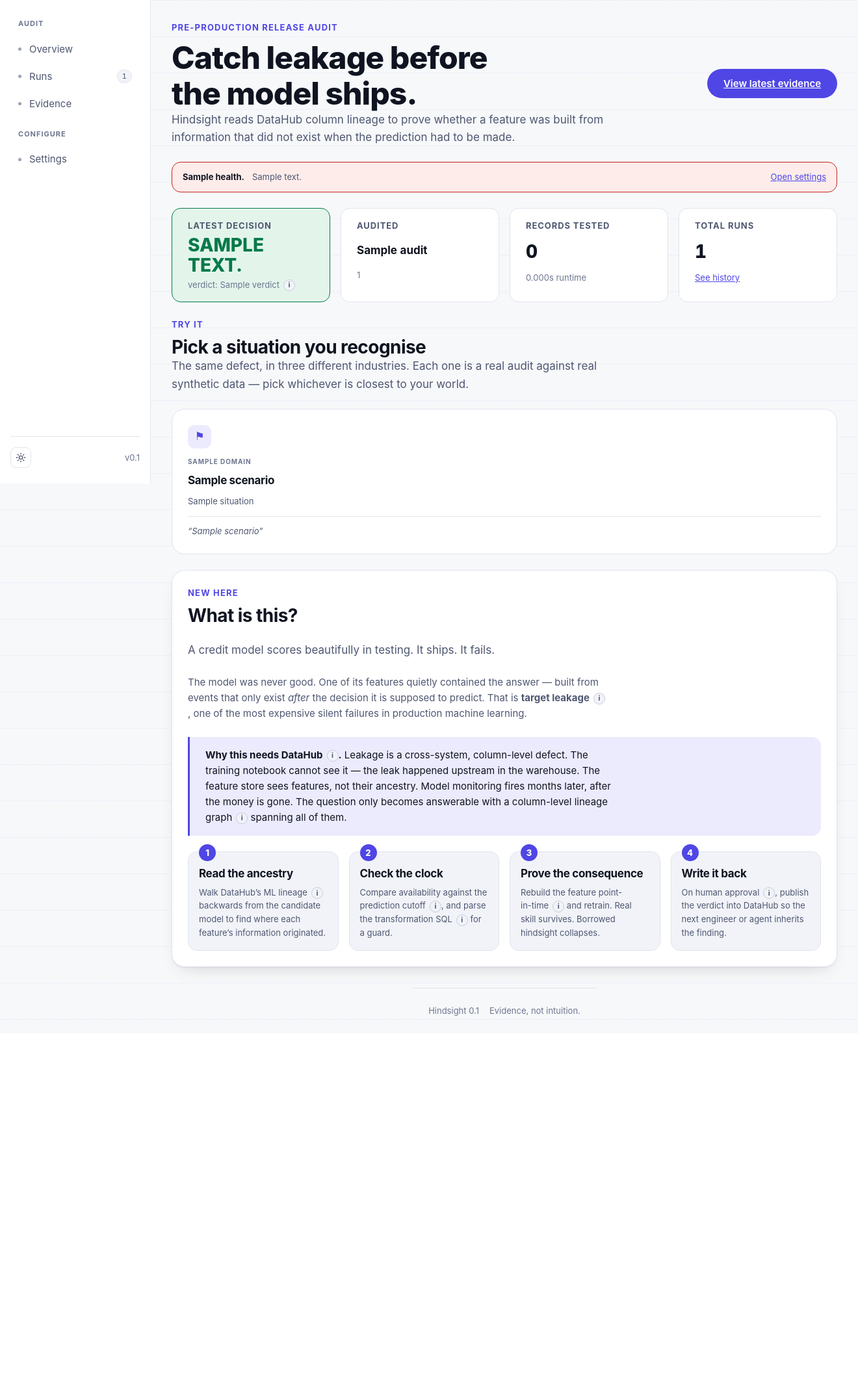
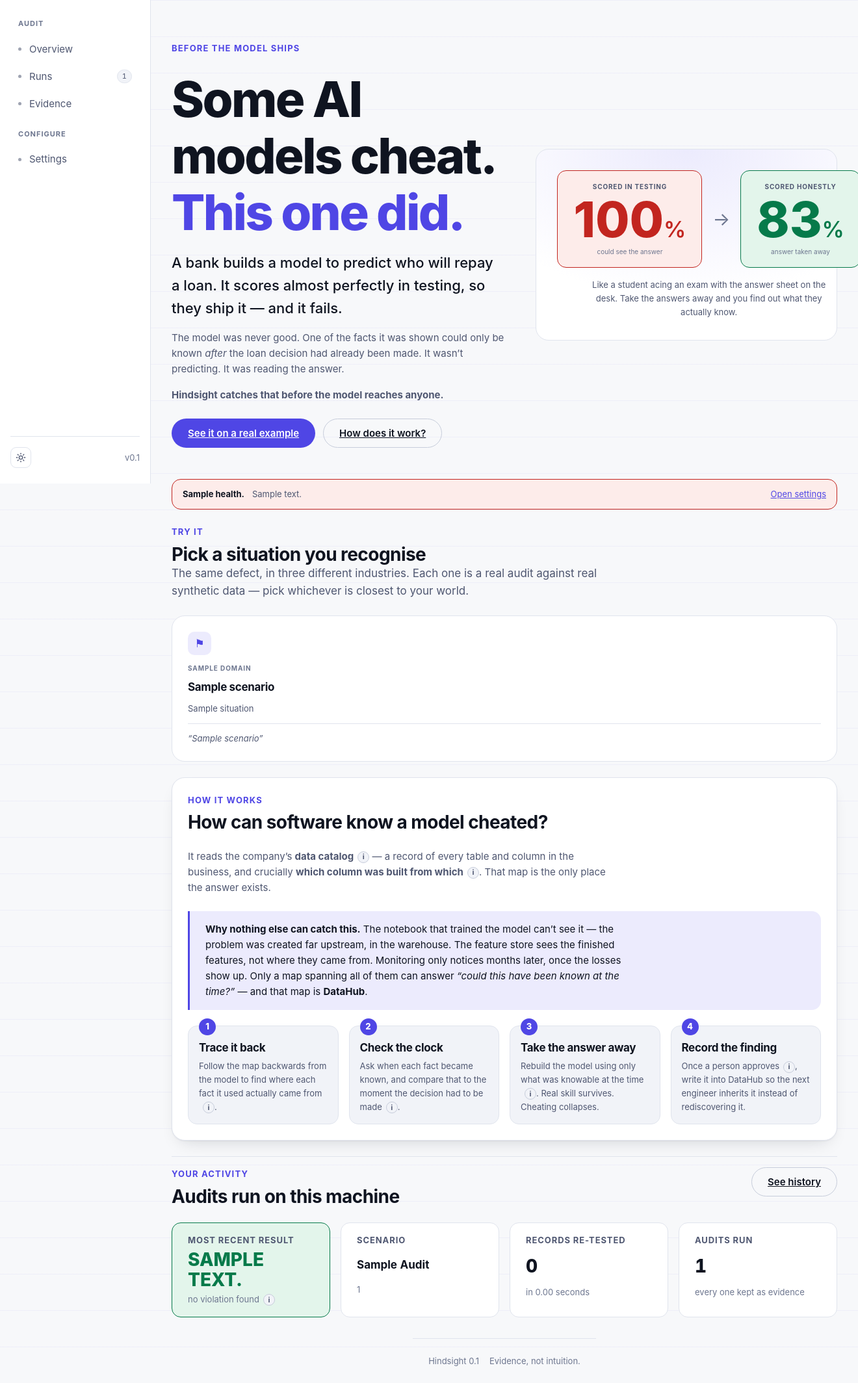
Before and after one commit to usv240/hindsight, a Python web app: template src/hindsight/web/templates/overview.html in a window 1320 px wide. Shown: the part 56-2184 px from the top of the page at 65% size. Before the commit the page ends 1625 px from the top, so only its background shows below. Run offline with Jinja, Linux system fonts and the light colour scheme; the template is opened without the code that fills it: most values are stand-ins (such as "Sample title", 1, 10 or a date in 2020).

Commit message:
fix: lead the landing page with the problem, not the metrics

```diff
--- a/src/hindsight/web/static/styles.css
+++ b/src/hindsight/web/static/styles.css
@@ -1488,3 +1488,49 @@
 .route.is-fired .route-mark { background: var(--ok); color: var(--bg); }
 .route strong { display: block; font-size: var(--step-0); font-weight: 650; margin-bottom: 2px; }
 .route span { font-size: var(--step--1); color: var(--text-muted); }
+
+/* -- Landing hero ----------------------------------------------------------
+   A first-time visitor gets the problem in ordinary words and a picture of it
+   before anything else. Status and history live further down, for people who
+   already know what they are looking at.
+------------------------------------------------------------------------- */
+
+.hero-explain {
+  display: grid;
+  grid-template-columns: minmax(0, 1.05fr) minmax(0, 0.95fr);
+  gap: var(--sp-7);
+  align-items: center;
+  padding: var(--sp-6) 0 var(--sp-5);
+}
+.hero-copy { display: grid; gap: var(--sp-4); align-content: start; }
+.hero-copy h1 { font-size: var(--step-5); letter-spacing: -0.035em; }
+.hero-copy h1 .accent { color: var(--accent); }
+.hero-copy .lede { font-size: var(--step-2); color: var(--text); font-weight: 500; }
+.hero-cta { display: flex; gap: var(--sp-3); flex-wrap: wrap; margin-top: var(--sp-2); }
+
+.hero-visual {
+  margin: 0;
+  display: grid;
+  gap: var(--sp-4);
+  justify-items: center;
+  padding: var(--sp-6);
+  border-radius: var(--radius-lg);
+  border: 1px solid var(--border);
+  background:
+    radial-gradient(120% 120% at 50% 0%, var(--accent-soft) 0%, transparent 65%),
+    var(--surface);
+}
+.hero-visual figcaption {
+  font-size: var(--step--1);
+  color: var(--text-muted);
+  text-align: center;
+  max-width: 46ch;
+}
+.hero-visual .exam { min-width: 148px; }
+.hero-visual .exam-score { font-size: var(--step-5); }
+
+.activity-strip { padding-top: var(--sp-4); border-top: 1px solid var(--border); }
+
+@media (max-width: 900px) {
+  .hero-explain { grid-template-columns: 1fr; gap: var(--sp-5); }
+}
--- a/src/hindsight/web/templates/overview.html
+++ b/src/hindsight/web/templates/overview.html
@@ -5,16 +5,50 @@
 
 {% block content %}
 
-<section class="page-head">
-  <div>
-    <p class="eyebrow">Pre-production release audit</p>
-    <h1>Catch leakage before the model ships.</h1>
+{#- A first-time visitor gets the problem, then a picture of it, then something
+    to click. Status and history come after, for people who already know. -#}
+<section class="hero-explain">
+  <div class="hero-copy">
+    <p class="eyebrow">Before the model ships</p>
+    <h1>Some AI models cheat.<br><span class="accent">This one did.</span></h1>
     <p class="lede">
-      Hindsight reads DataHub column lineage to prove whether a feature was built from
-      information that did not exist when the prediction had to be made.
+      A bank builds a model to predict who will repay a loan. It scores almost perfectly in
+      testing, so they ship it &mdash; and it fails.
     </p>
+    <p class="prose">
+      The model was never good. One of the facts it was shown could only be known
+      <em>after</em> the loan decision had already been made. It wasn&rsquo;t predicting.
+      It was reading the answer.
+    </p>
+    <p class="prose">
+      <strong>Hindsight catches that before the model reaches anyone.</strong>
+    </p>
+    <div class="hero-cta">
+      <a class="btn" href="#pick-heading">See it on a real example</a>
+      <a class="btn ghost" href="#what-is-this">How does it work?</a>
+    </div>
   </div>
-  <a class="btn" href="/audits/latest">View latest evidence</a>
+
+  {#- The idea, drawn. Two scores is the entire concept. -#}
+  <figure class="hero-visual">
+    <div class="analogy-visual" aria-hidden="true">
+      <div class="exam">
+        <span class="exam-label">Scored in testing</span>
+        <span class="exam-score">100<em>%</em></span>
+        <span class="exam-cheat">could see the answer</span>
+      </div>
+      <div class="exam-arrow">&rarr;</div>
+      <div class="exam is-honest">
+        <span class="exam-label">Scored honestly</span>
+        <span class="exam-score">83<em>%</em></span>
+        <span class="exam-cheat">answer taken away</span>
+      </div>
+    </div>
+    <figcaption>
+      Like a student acing an exam with the answer sheet on the desk. Take the answers away
+      and you find out what they actually know.
+    </figcaption>
+  </figure>
 </section>
 
 {% if health.state != "connected" %}
@@ -25,41 +59,6 @@
   {% endif %}
   <a href="/settings">Open settings</a>
 </div>
-{% endif %}
-
-{% if latest %}
-<section class="cards">
-  <article class="card {{ 'is-block' if latest.release_decision == 'block' else 'is-clear' }}">
-    <p class="card-label">Latest decision</p>
-    <p class="card-value">{{ latest.release_decision | upper }}</p>
-    <p class="card-note">verdict: {{ latest.verdict }}{{ info('verdict-lattice') }}</p>
-  </article>
-  <article class="card">
-    <p class="card-label">Audited</p>
-    <p class="card-value small">{{ latest.audit }}</p>
-    <p class="card-note">{{ latest.case_id }}</p>
-  </article>
-  <article class="card">
-    <p class="card-label">Records tested</p>
-    <p class="card-value">{{ "{:,}".format(latest.rows or 0) }}</p>
-    <p class="card-note">{{ "%.3f"|format(latest.runtime_seconds or 0) }}s runtime</p>
-  </article>
-  <article class="card">
-    <p class="card-label">Total runs</p>
-    <p class="card-value">{{ run_count }}</p>
-    <p class="card-note"><a href="/audits">See history</a></p>
-  </article>
-</section>
-{% else %}
-<section class="empty">
-  <h2>No audits recorded yet</h2>
-  <p>Run one to produce evidence. It works offline, with no DataHub required.</p>
-  <pre class="sql"><code>uv run hindsight demo-audit</code></pre>
-  <form method="post" action="/audits/run">
-    <input type="hidden" name="csrf_token" value="{{ csrf_token }}">
-    <button class="btn" type="submit">Run an audit now</button>
-  </form>
-</section>
 {% endif %}
 
 <section aria-labelledby="pick-heading">
@@ -94,51 +93,95 @@
 
 <section class="panel explainer" id="what-is-this" aria-labelledby="what-heading">
   <div>
-    <p class="eyebrow">New here</p>
-    <h2 id="what-heading">What is this?</h2>
+    <p class="eyebrow">How it works</p>
+    <h2 id="what-heading">How can software know a model cheated?</h2>
   </div>
 
-  <p class="lede">A credit model scores beautifully in testing. It ships. It fails.</p>
   <p class="prose">
-    The model was never good. One of its features quietly contained the answer &mdash; built from
-    events that only exist <em>after</em> the decision it is supposed to predict. That is
-    <strong>target leakage</strong>{{ info('target-leakage') }}, one of the most expensive silent
-    failures in production machine learning.
+    It reads the company&rsquo;s <strong>data catalog</strong>{{ info('datahub') }} &mdash; a record
+    of every table and column in the business, and crucially <strong>which column was built from
+    which</strong>{{ info('column-lineage') }}. That map is the only place the answer exists.
   </p>
 
   <div class="callout">
     <p>
-      <strong>Why this needs DataHub{{ info('datahub') }}.</strong>
-      Leakage is a cross-system, column-level defect. The training notebook cannot see it &mdash;
-      the leak happened upstream in the warehouse. The feature store sees features, not their
-      ancestry. Model monitoring fires months later, after the money is gone. The question only
-      becomes answerable with a column-level lineage graph{{ info('column-lineage') }} spanning
-      all of them.
+      <strong>Why nothing else can catch this.</strong>
+      The notebook that trained the model can&rsquo;t see it &mdash; the problem was created far
+      upstream, in the warehouse. The feature store sees the finished features, not where they came
+      from. Monitoring only notices months later, once the losses show up. Only a map spanning all
+      of them can answer <em>&ldquo;could this have been known at the time?&rdquo;</em> &mdash; and
+      that map is <strong>DataHub</strong>.
     </p>
   </div>
 
   <div class="explainer-steps">
     <article class="step">
-      <h3>Read the ancestry</h3>
-      <p>Walk DataHub&rsquo;s ML lineage{{ info('ml-lineage') }} backwards from the candidate model
-         to find where each feature&rsquo;s information originated.</p>
+      <h3>Trace it back</h3>
+      <p>Follow the map backwards from the model to find where each fact it used actually
+         came from{{ info('ml-lineage') }}.</p>
     </article>
     <article class="step">
       <h3>Check the clock</h3>
-      <p>Compare availability against the prediction cutoff{{ info('prediction-cutoff') }}, and
-         parse the transformation SQL{{ info('transformation-check') }} for a guard.</p>
+      <p>Ask when each fact became known, and compare that to the moment the decision had to be
+         made{{ info('prediction-cutoff') }}.</p>
     </article>
     <article class="step">
-      <h3>Prove the consequence</h3>
-      <p>Rebuild the feature point-in-time{{ info('point-in-time') }} and retrain. Real skill
-         survives. Borrowed hindsight collapses.</p>
+      <h3>Take the answer away</h3>
+      <p>Rebuild the model using only what was knowable at the time{{ info('point-in-time') }}.
+         Real skill survives. Cheating collapses.</p>
     </article>
     <article class="step">
-      <h3>Write it back</h3>
-      <p>On human approval{{ info('approval-gate') }}, publish the verdict into DataHub so the
-         next engineer or agent inherits the finding.</p>
+      <h3>Record the finding</h3>
+      <p>Once a person approves{{ info('approval-gate') }}, write it into DataHub so the next
+         engineer inherits it instead of rediscovering it.</p>
     </article>
   </div>
 </section>
 
+{% if latest %}
+<section class="activity-strip" aria-labelledby="activity-heading">
+  <div class="section-heading">
+    <div>
+      <p class="eyebrow">Your activity</p>
+      <h2 id="activity-heading">Audits run on this machine</h2>
+    </div>
+    <a class="btn ghost" href="/audits">See history</a>
+  </div>
+  <div class="cards">
+    <article class="card {{ 'is-block' if latest.release_decision == 'block' else 'is-clear' }}">
+      <p class="card-label">Most recent result</p>
+      <p class="card-value">{{ latest.release_decision | upper }}</p>
+      <p class="card-note">
+        {% if latest.release_decision == 'block' %}leakage proven - do not release
+        {% else %}no violation found{% endif %}{{ info('verdict-lattice') }}
+      </p>
+    </article>
+    <article class="card">
+      <p class="card-label">Scenario</p>
+      <p class="card-value small">{{ latest.audit | replace("_", " ") | title }}</p>
+      <p class="card-note">{{ latest.case_id }}</p>
+    </article>
+    <article class="card">
+      <p class="card-label">Records re-tested</p>
+      <p class="card-value">{{ "{:,}".format(latest.rows or 0) }}</p>
+      <p class="card-note">in {{ "%.2f"|format(latest.runtime_seconds or 0) }} seconds</p>
+    </article>
+    <article class="card">
+      <p class="card-label">Audits run</p>
+      <p class="card-value">{{ run_count }}</p>
+      <p class="card-note">every one kept as evidence</p>
+    </article>
+  </div>
+</section>
+{% else %}
+<section class="empty">
+  <h2>No audits recorded yet</h2>
+  <p>Run one to produce evidence. It works offline, with no DataHub required.</p>
+  <form method="post" action="/audits/run">
+    <input type="hidden" name="csrf_token" value="{{ csrf_token }}">
+    <button class="btn" type="submit">Run an audit now</button>
+  </form>
+</section>
+{% endif %}
+
 {% endblock %}
```
Also changed, not shown: tests/test_web.py (+33 -5 lines), 6 other files.
